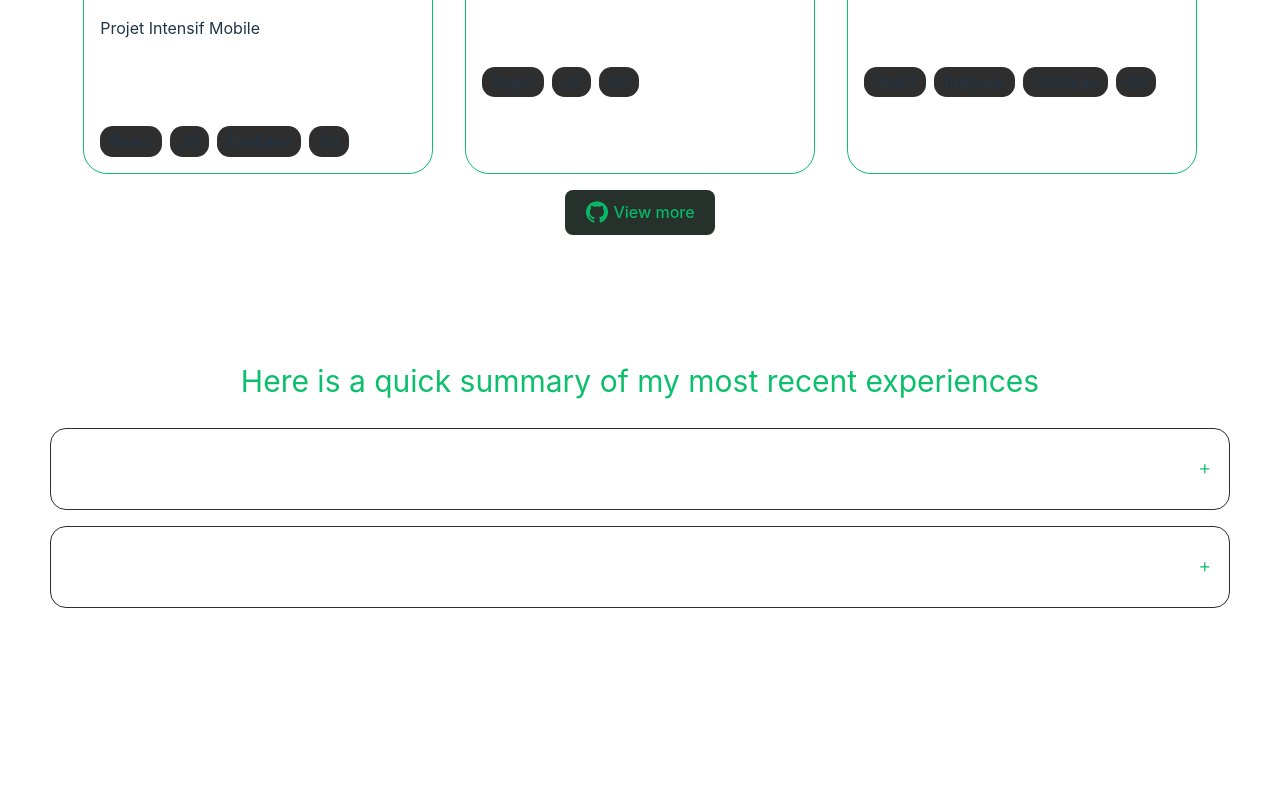
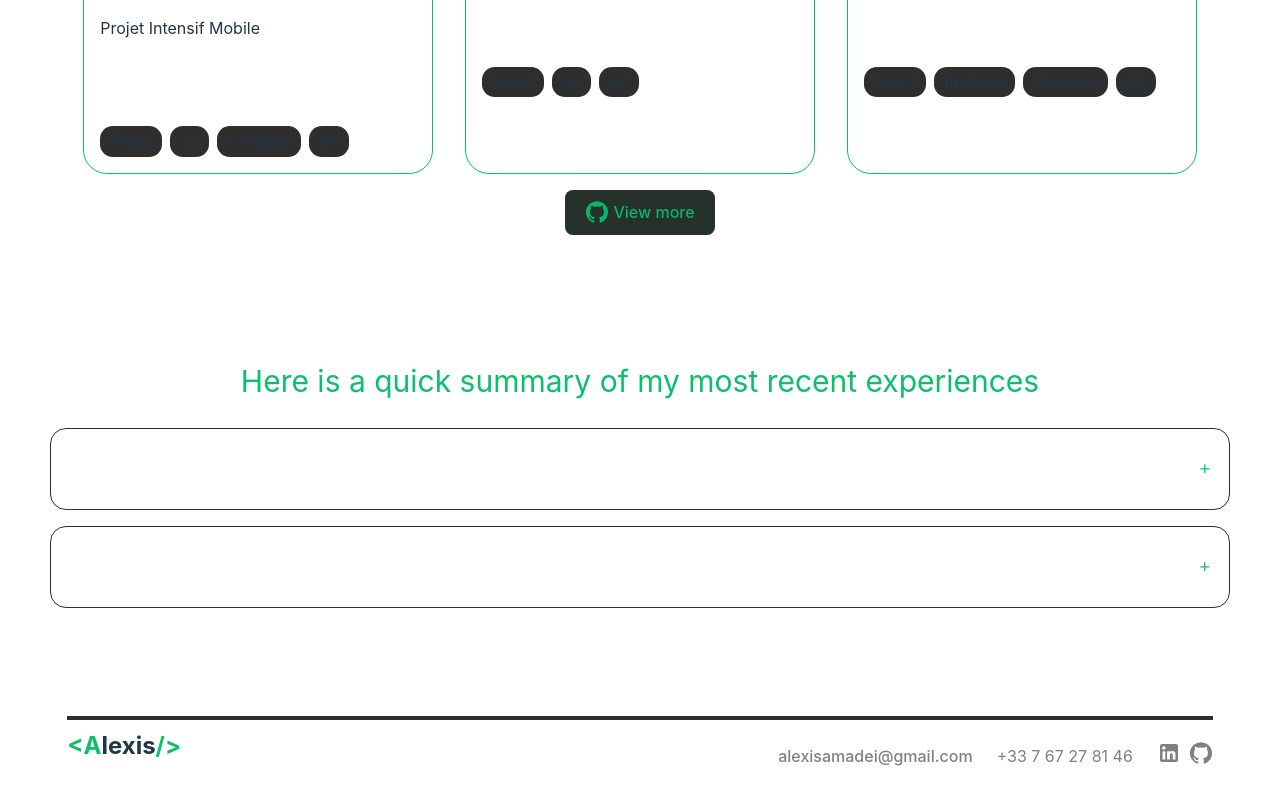
Before and after one commit to AlexisAmadei/my-portfolio, a React (Vite) app: page / in a window 1280 px wide. Shown: the part 1546-2346 px from the top of the page. Before the commit the page ends 2162 px from the top, so only its background shows below. Built offline with nearby package versions, Linux system fonts and the light colour scheme; the HTML template or start-up script is replaced by a standard one.

Commit message:
[UPDATE] add footer elements

```diff
--- a/src/App.jsx
+++ b/src/App.jsx
@@ -2,9 +2,10 @@ import './App.css'
 import React from 'react'
 import HomeHeader from './components/HomeHeader'
 import HomeHero from './components/HomeHero'
-import ContentProject from './components/ContentProject';
-import ContentSkills from './components/ContentSkills';
-import ContentExp from './components/ContentExp';
+import ContentProject from './components/ContentProject'
+import ContentSkills from './components/ContentSkills'
+import ContentExp from './components/ContentExp'
+import Footer from './components/Footer'
 
 export default function App() {
   return (
@@ -35,14 +36,12 @@ export default function App() {
         <div id="anchor-exp" className="anchor"></div>
         <ContentExp />
       </div>
-      <div className='home-footer'>
-        <div className='home-footer-logo'></div>
-        <div className='home-footer-contact'>
-          <div className='home-footer-contact-email'></div>
-          <div className='home-footer-contact-phone'></div>
-          <div className='home-footer-social'></div>
-        </div>
-      </div>
+      <div className="separator" style={{
+          width: '100%',
+          height: '100px',
+        }} />
+      <div className='footer-line'></div>
+      <Footer />
     </div>
   )
 }
--- /dev/null
+++ b/src/components/Footer.jsx
@@ -0,0 +1,24 @@
+import { GitHub, LinkedIn } from '@mui/icons-material'
+import './css/Footer.css'
+
+export default function Footer() {
+  return (
+    <div className='footer'>
+      <div className='footer-logo'>
+        <div><span>{"<A"}</span>lexis<span>{"/>"}</span></div>
+      </div>
+      <div className='footer-contact'>
+        <div className='footer-contact-email'>
+          <a href='mailto:alexisamadei@gmail.com'>alexisamadei@gmail.com</a>
+        </div>
+        <div className='footer-contact-phone'>
+          <p>+33 7 67 27 81 46</p>
+        </div>
+        <div className='footer-social'>
+          <a><LinkedIn /></a>
+          <a><GitHub /></a>
+        </div>
+      </div>
+    </div >
+  )
+}
--- /dev/null
+++ b/src/components/css/Footer.css
@@ -0,0 +1,43 @@
+.footer {
+    width: 100%;
+    display: flex;
+    flex-direction: row;
+    margin-bottom: 16px;
+    margin-top: 8px;
+    justify-content: space-between;
+}
+
+.footer-logo {
+    font-weight: bold;
+    font-size: 1.5em;
+}
+
+.footer-logo span {
+    color: var(--color-accent);
+}
+
+.footer-line {
+    width: 100%;
+    border-top: 4px solid var(--color-secondary);
+}
+
+.footer-contact {
+    display: flex;
+    flex-direction: row;
+    gap: 24px;
+    align-items: center;
+    color: gray;
+}
+
+.footer-social {
+    display: flex;
+    flex-direction: row;
+    gap: 8px;
+    align-items: center;
+}
+
+.footer a {
+    text-decoration: none;
+    color: gray;
+    cursor: pointer;
+}
```
